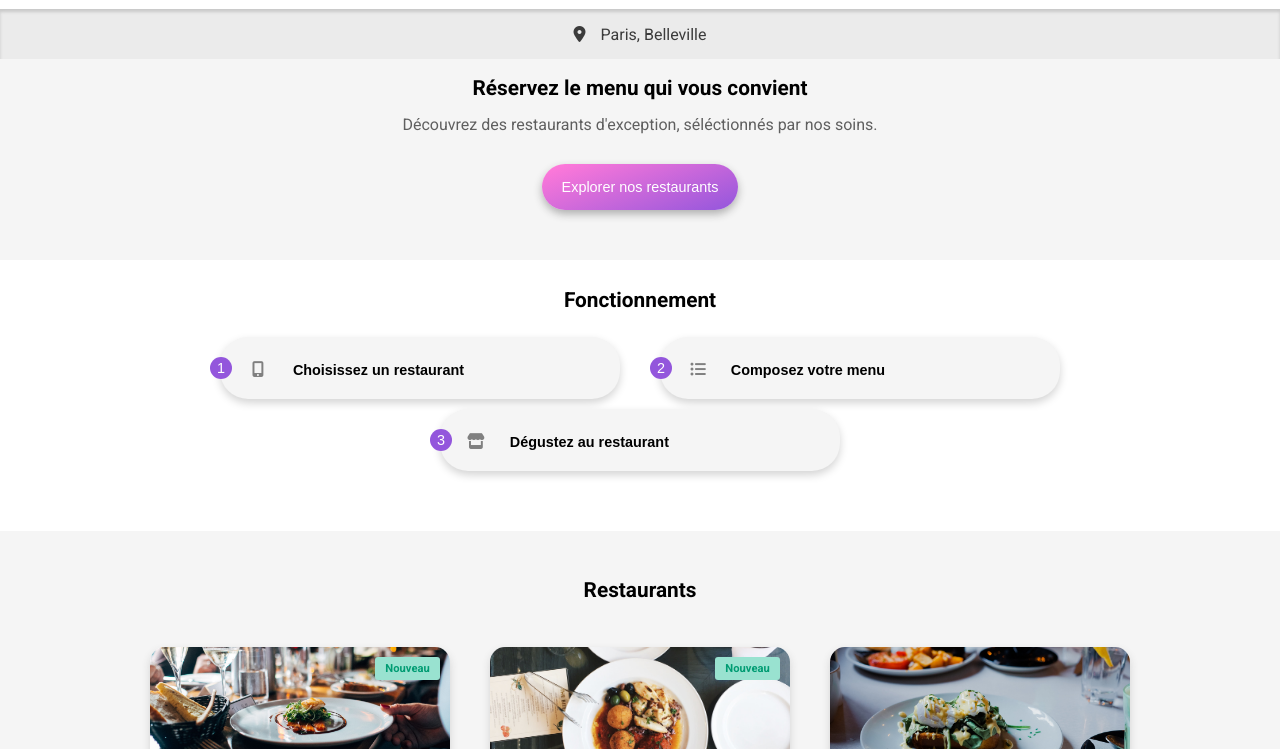
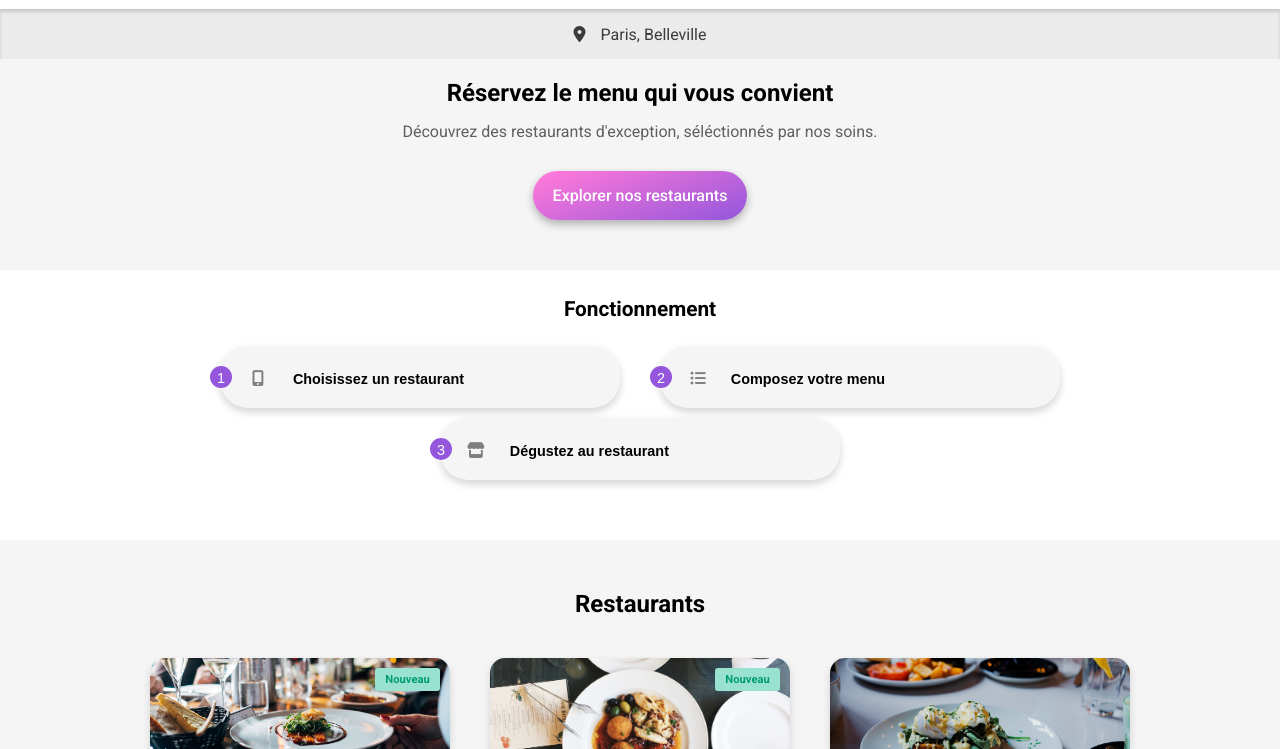
Before and after one commit to Zlastaneur/StanleyDefer_3_03122020, a website: page index.html in a window 1280 px wide. Shown: the part 51-800 px from the top of the page. Drawn offline with Linux system fonts and the light colour scheme; a web font is replaced by a local one.

Commit message:
🩹 Fix mineur

```diff
--- a/index.html
+++ b/index.html
@@ -12,7 +12,7 @@
 </head>
 <body>
     <div class="loader-wrapper">
-        <img class="logo" alt="logo" src="public/img/logo/ohmyfood.png">
+        <img class="logo" alt="logo" src="./public/img/logo/ohmyfood.png">
         <div class="loader">
             <span></span>
             <span></span>
--- a/sass/components/_btnSmall.scss
+++ b/sass/components/_btnSmall.scss
@@ -5,9 +5,7 @@
     display: inline-block;
     cursor: pointer;
     color :white;
-    font-family: Arial;
-    font-weight: 400;
-    font-size: 0.9em;
+    font-weight: 500;
     padding: 15px 20px;
     box-shadow: 0 4px 8px 0 #afafaf;
     transition-duration: 0.1s;
--- a/sass/layout/_footer.scss
+++ b/sass/layout/_footer.scss
@@ -32,6 +32,10 @@
 
         a{
             color: white;
+
+            &:hover{
+                color: $third-color;
+            }
         }
     }
 }
--- a/sass/layout/_tutorial.scss
+++ b/sass/layout/_tutorial.scss
@@ -3,15 +3,17 @@
         @include flex;
         justify-content: start;
         padding: 10px 20px 50px 20px;
-    }
 
         h2{
+            text-align: left;
             font-size: 1.3em;
             margin-bottom: 25px;
+            width: 100%;
         }
 
         .tutorialBtn{
             margin: 0 0 15px 10px;
+        }
     }
 }
 
@@ -21,7 +23,7 @@
         justify-content: center;
 
         h2{
-            width: 100%;
+            text-align: center;
         }
 
         .tutorialBtn{
```
Also changed, not shown: public/css/style.css. Lines whose indentation alone changed are shown as unchanged.
